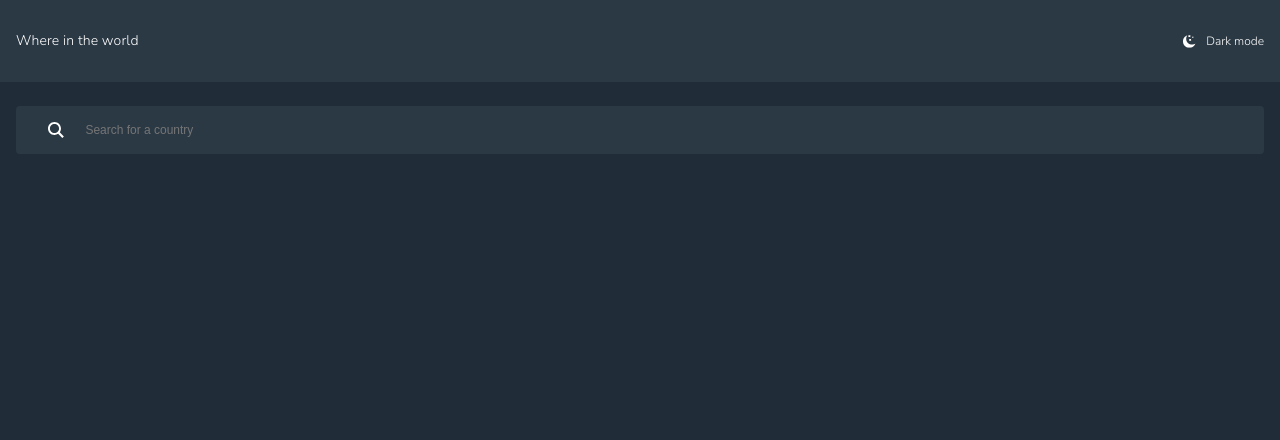
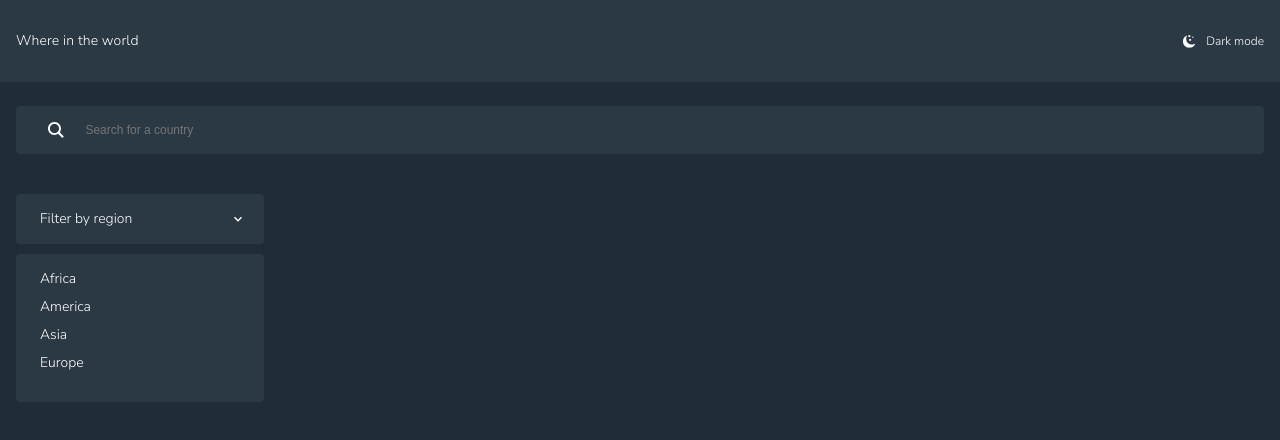
Before and after one commit to Atndesign/nations-rest, a Vue app: page / in a window 1280 px wide. Shown: the top 440 px of the page. Built offline with nearby package versions, Linux system fonts and the light colour scheme.

Commit message:
Add style to the dropdown

```diff
--- a/src/_dev/css/App.scss
+++ b/src/_dev/css/App.scss
@@ -15,4 +15,5 @@ body {
 //Components
 @import "./components/header.scss";
 @import "./components/searchbar.scss";
+@import "./components/dropdown.scss";
 //Common
--- /dev/null
+++ b/src/_dev/css/components/dropdown.scss
@@ -0,0 +1,30 @@
+.dropdown {
+  padding: 0 (16 / 14) * 1em;
+  position: relative;
+  .dropdown__select {
+    padding: (18 / 14) * 1em (24 / 14) * 1em;
+    width: (200 / 14) * 1em;
+    background-color: $dark-elements;
+    background-image: url("../../assets/img/dropdown.svg");
+    background-repeat: no-repeat;
+    background-position: (218 / 14) * 1em;
+    border: none;
+    color: $dark-text-light-elements;
+    border-radius: 4px;
+    cursor: pointer;
+    margin-bottom: (34 / 14) * 1em;
+  }
+  .dropdown__list {
+    position: absolute;
+    top: 60px;
+    color: $dark-text-light-elements;
+    background-color: $dark-elements;
+    width: (200 / 14) * 1em;
+    padding: (18 / 14) * 1em (24 / 14) * 1em;
+    border-radius: 4px;
+
+    .list__item {
+      margin-bottom: 1em;
+    }
+  }
+}
--- a/src/components/homepage/dropdown.vue
+++ b/src/components/homepage/dropdown.vue
@@ -0,0 +1,21 @@
+<template>
+  <div class="dropdown">
+    <div class="dropdown__select">
+      Filter by region
+    </div>
+    <ul class="dropdown__list">
+      <li class="list__item">Africa</li>
+      <li class="list__item">America</li>
+      <li class="list__item">Asia</li>
+      <li class="list__item">Europe</li>
+    </ul>
+  </div>
+</template>
+
+<script>
+export default {
+  name: "DropDown",
+};
+</script>
+
+<style></style>
--- a/src/components/homepage/index.vue
+++ b/src/components/homepage/index.vue
@@ -2,18 +2,21 @@
   <div class="homepage">
     <Header />
     <Input />
+    <DropDown />
   </div>
 </template>
 
 <script>
 import Header from "../header";
 import Input from "../homepage/input";
+import DropDown from "../homepage/dropdown";
 
 export default {
   name: "HomePage",
   components: {
     Header,
     Input,
+    DropDown,
   },
 };
 </script>
```
Also changed, not shown: src/assets/css/App.css, 1 other file (tests, documents, lock files or other folders).
